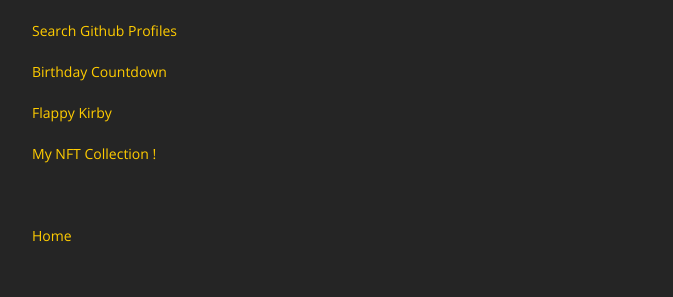
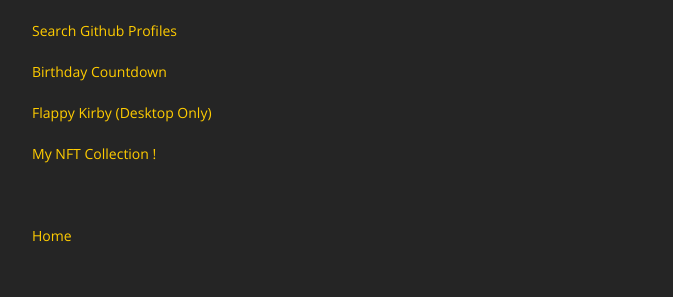
Before and after one commit to Kohink/Kohink.github.io, a Jekyll site: the page built from side.md, in a window 1280 px wide. Shown: the part 374-671 px from the top of the page, without its empty margins (303-976 px from the left). Built offline with Jekyll 4.4.1, drawn with Linux system fonts in a browser that asks for light colours; nearby versions of some CDN libraries; our own code applies the rules of GitHub Pages for plain Markdown files.

Commit message:
little updates

```diff
--- a/side.md
+++ b/side.md
@@ -9,7 +9,7 @@
 
 <a href="/timer.html">Birthday Countdown</a>
 
-<a href="/games.html">Flappy Kirby</a>
+<a href="/games.html">Flappy Kirby (Desktop Only)</a>
 
 <a href="https://opensea.io/collection/bliss-boys">My NFT Collection !</a>
 
```
Also changed, not shown: about.md (+1 -1 lines).
